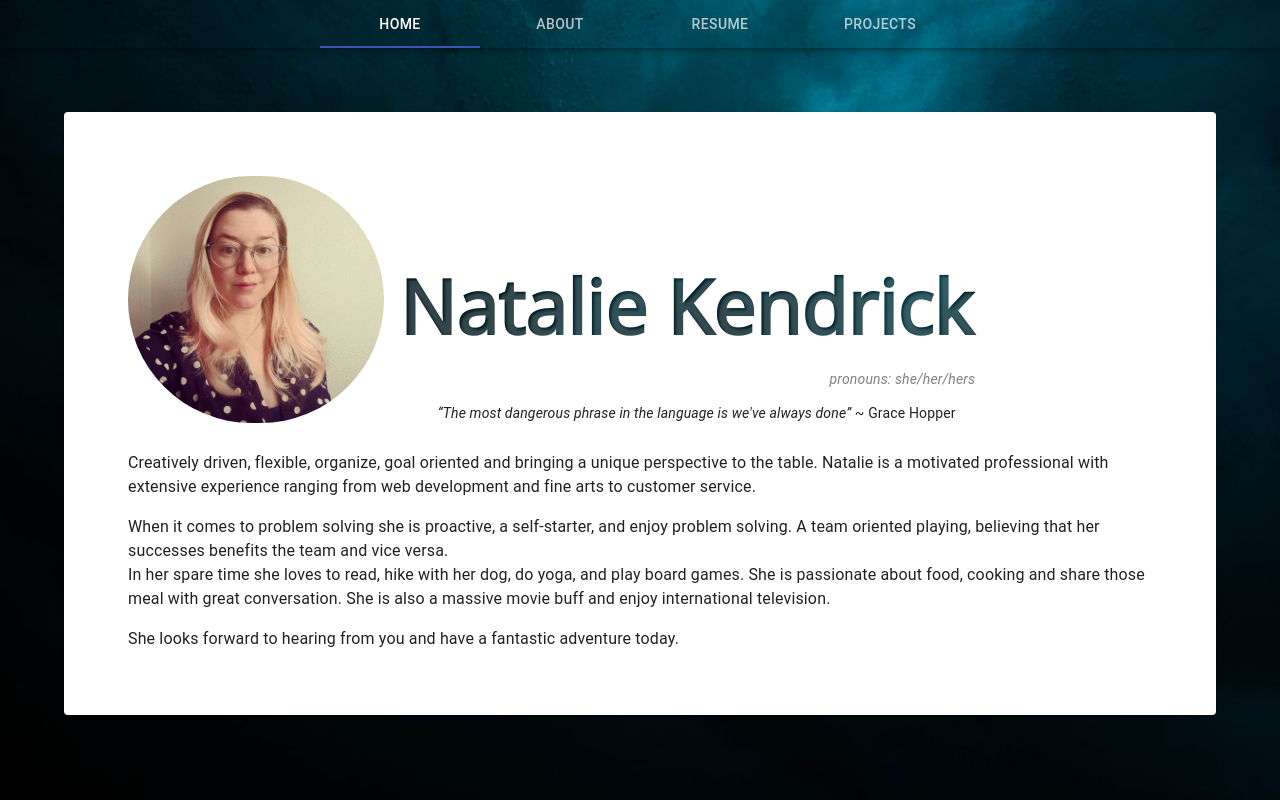
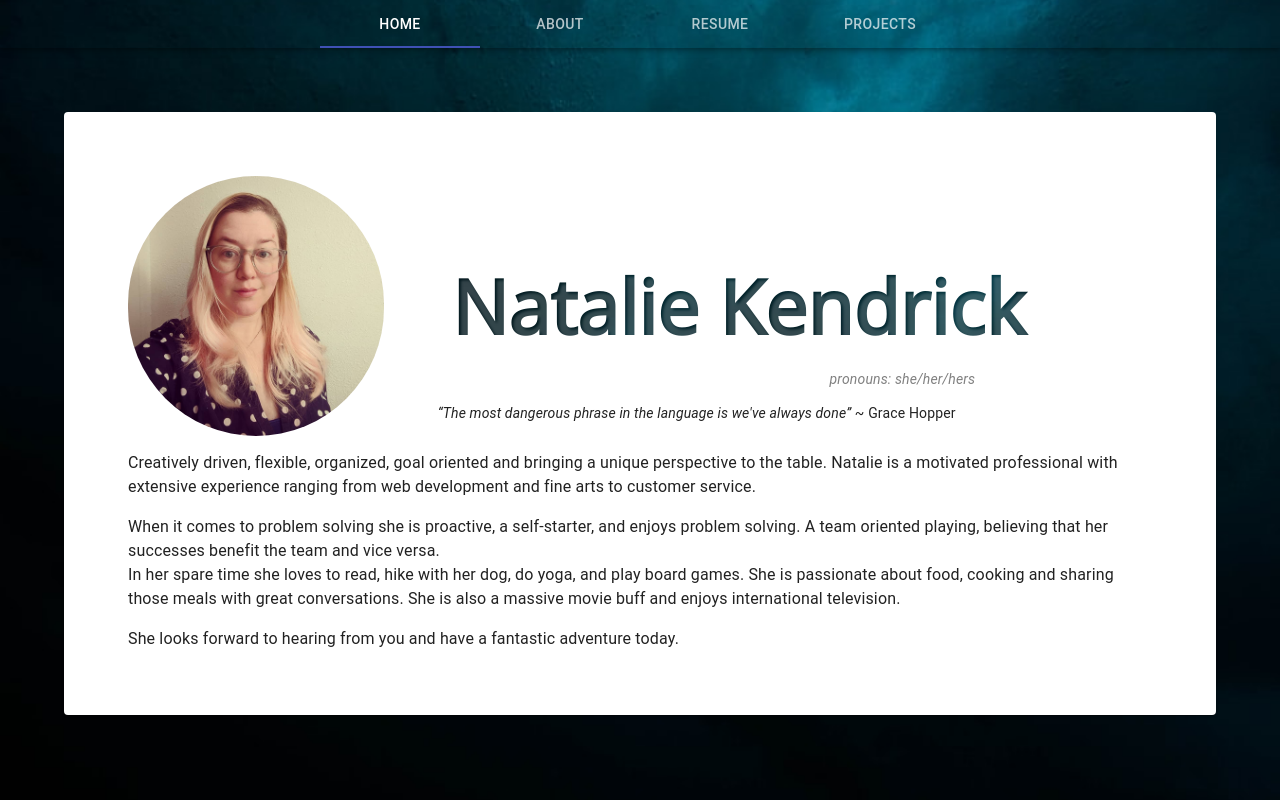
Before and after one commit to listenToRipley/nataliekendrick, a React (Create React App) app: page /about in a window 1280 px wide. Built offline with nearby package versions, Linux system fonts and the light colour scheme.

Commit message:
update to resume seperaters

```diff
--- a/src/Components/About.js
+++ b/src/Components/About.js
@@ -9,15 +9,15 @@ const About = () => {
   return (
     <Paper className="aboutPage">
     <Grid root spacing={3} className='aboutHeader' alignContent='space-evenly' noWrap='true'>
-    <Grid container>
-    <Grid item xs={12} s={6} md={5} lg={3} alignItem='center'>
+    <Grid container alignContent='center'>
+    <Grid item xs={12} s={6} md={5} lg={3} alignItems='center'>
     <img
       className="profilePic"
       alt='Natalie Kendrick'
       src={profile}
      />
     </Grid>
-      <Grid div item xs={12} s={6} md={6} lg={9} spacing={6} >
+      <Grid div item xs={12} s={6} md={6} lg={9} spacing={6} alignContent='space-evenly' >
 
      <p
     className='aboutName'
@@ -34,12 +34,12 @@ const About = () => {
       </Grid>
 
     <Typography paragraph>
-    Creatively driven, flexible, organize, goal oriented and bringing a unique perspective to the table. Natalie is a motivated professional with extensive experience ranging from web development and fine arts to customer service.
+    Creatively driven, flexible, organized, goal oriented and bringing a unique perspective to the table. Natalie is a motivated professional with extensive experience ranging from web development and fine arts to customer service.
     </Typography>
-    <Typography> When it comes to problem solving she is proactive, a self-starter, and enjoy problem solving. A team oriented playing, believing that her successes benefits the team and vice versa.
+    <Typography> When it comes to problem solving she is proactive, a self-starter, and enjoys problem solving. A team oriented playing, believing that her successes benefit the team and vice versa.
 </Typography>
     <Typography paragraph>
-    In her spare time she loves to read, hike with her dog, do yoga, and play board games. She is passionate about food, cooking and share those meal with great conversation. She is also a massive movie buff and enjoy international television.
+    In her spare time she loves to read, hike with her dog, do yoga, and play board games. She is passionate about food, cooking and sharing those meals with great conversations. She is also a massive movie buff and enjoys international television.
     </Typography>
     <Typography>
        She looks forward to hearing from you and have a fantastic adventure today.
--- a/src/Components/Components.css
+++ b/src/Components/Components.css
@@ -91,10 +91,10 @@ a:hover {
 }
 
 .aboutPage {
+  display: flex;
+  width: 90vw;
   margin: 5%;
   padding: 5%;
-  display: flex;
-  flex-grow: 2;
 }
 
 .aboutName {
@@ -102,7 +102,7 @@ a:hover {
   justify-self: center;
   font-family: 'Open Sans', sans-serif, 'Bold';
   margin-top: -5%;
-  margin-left: 4%;
+  margin-left: 1.8em;
   margin-bottom: .3em;
   font-size: 75px;
   font-weight: 600;
@@ -137,7 +137,6 @@ a:hover {
 
 .profilePic {
   width: 100%;
-  height: 90%;
   border-radius: 150px;
   margin: 0;
   display: inline;
@@ -280,7 +279,6 @@ a:hover {
 
 .panel {
   flex-wrap: wrap;
-  flex-grow: 2;
   color: white;
   width: 100vw;
 }
@@ -290,7 +288,6 @@ a:hover {
   .profilePic {
     margin: 0 auto;
     width: 50%;
-    height: 95%;
     margin-right: 0;
   }
 
--- a/src/Components/Resume.js
+++ b/src/Components/Resume.js
@@ -39,8 +39,6 @@ const useStyles = makeStyles((theme) => ({
     display: 'block',
     color: 'transparent',
     backgroundImage: `url(${backdrop})`,
-    backgroundAttachment: 'fixed',
-    backgroundPosition: 'center',
     backgroundRepeat: 'no-repeat'
   },
   left: {
```
